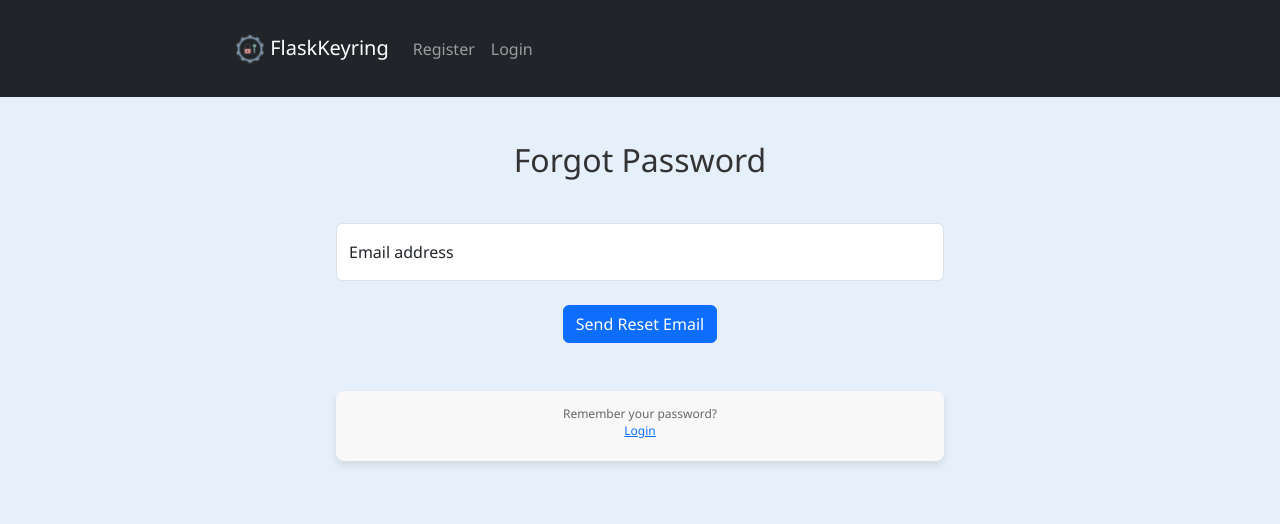
After one commit to av1155/FlaskKeyring, a Flask app: page /forgot-password in a window 1280 px wide. The commit adds this page. Shown: the top 524 px of the page. Run offline with Flask 3, Linux system fonts and the light colour scheme.

Commit message:
(feat): actually got it working?? krzy!!

```diff
--- a/app.py
+++ b/app.py
@@ -1,13 +1,18 @@
 import os
 
+from dotenv import load_dotenv
 from flask import Flask
 from flask_login import LoginManager
 
 from application.models.user import User
-from application.utils.extensions import db
+from application.utils import config
+from application.utils.extensions import db, mail
 from application.views.auth import auth
 from application.views.main import main
 from flask_session import Session
+
+# Load environment variables
+load_dotenv()
 
 # Get the current directory where app.py is located
 current_directory = os.path.dirname(os.path.abspath(__file__))
@@ -20,17 +25,27 @@ database_path = os.path.join(current_directory, database_relative_path)
 
 app = Flask(__name__)
 
+# Load mail configuration from config.py
+app.config.update(
+    MAIL_SERVER=config.MAIL_SERVER,
+    MAIL_PORT=config.MAIL_PORT,
+    MAIL_USE_TLS=config.MAIL_USE_TLS,
+    MAIL_USERNAME=config.MAIL_USERNAME,
+    MAIL_PASSWORD=config.MAIL_PASSWORD,
+    MAIL_DEFAULT_SENDER=config.MAIL_DEFAULT_SENDER,
+)
+
 # Configure application
-app.config[
-    "SECRET_KEY"
-] = b"j5\x03{\xa6y\xb0|\x83:\\\x16\xdbm\xcc\xc3\x02\xd0\xbc\xeas|\xc2n"
+app.config["SECRET_KEY"] = os.getenv("FLASK_SECRET_KEY")
 app.config["SQLALCHEMY_DATABASE_URI"] = f"sqlite:///{database_path}"
 app.config["SQLALCHEMY_TRACK_MODIFICATIONS"] = False
-app.config["SESSION_TYPE"] = "filesystem"  # Server-side session type
+app.config["SESSION_TYPE"] = "filesystem"
+
 
 # Initialize extensions
 db.init_app(app)
 Session(app)
+mail.init_app(app)
 
 # Register blueprints
 app.register_blueprint(auth)
--- a/application/utils/extensions.py
+++ b/application/utils/extensions.py
@@ -1,3 +1,5 @@
+from flask_mail import Mail
 from flask_sqlalchemy import SQLAlchemy
 
 db = SQLAlchemy()
+mail = Mail()
--- a/application/views/auth.py
+++ b/application/views/auth.py
@@ -4,8 +4,7 @@ from werkzeug.security import check_password_hash, generate_password_hash
 
 from application.models.user import User
 from application.utils.extensions import db
-from application.utils.helpers import (generate_and_store_fernet_key,
-                                       is_password_complex)
+from application.utils.helpers import *
 
 auth = Blueprint("auth", __name__)
 
@@ -114,3 +113,60 @@ def change_password():
 def logout():
     logout_user()
     return redirect(url_for("auth.login"))
+
+
+@auth.route("/forgot-password", methods=["GET", "POST"])
+def forgot_password():
+    if request.method == "POST":
+        email = request.form.get("email")
+
+        # Check if the email exists in the database
+        user = User.query.filter_by(email=email).first()
+
+        if user:
+            # Generate a unique token for password reset
+            reset_token = generate_reset_token(user.id)
+
+            # Create a password reset link
+            reset_link = url_for(
+                "auth.reset_password", token=reset_token, _external=True
+            )
+
+            # Send the password reset email
+            send_password_reset_email(user.email, reset_link)
+
+            flash("Password reset email sent. Check your inbox.", "success")
+            return redirect(url_for("auth.login"))
+        else:
+            flash("Email not found. Please try again.", "error")
+
+    return render_template("forgot_password.html")
+
+
+@auth.route("/reset-password/<token>", methods=["GET", "POST"])
+def reset_password(token):
+    # Validate the reset token
+    user = validate_reset_token(token)
+
+    if not user:
+        flash("Invalid or expired token. Please request a new password reset.", "error")
+        return redirect(url_for("auth.forgot_password"))
+
+    if request.method == "POST":
+        new_password = request.form.get("new_password")
+
+        if new_password is None:
+            flash("New password is required.", "error")
+            return render_template("reset_password.html", token=token)
+
+        # Update the user's password in the database
+        user.password_hash = generate_password_hash(new_password)
+        db.session.commit()
+
+        flash(
+            "Password reset successful. You can now log in with your new password.",
+            "success",
+        )
+        return redirect(url_for("auth.login"))
+
+    return render_template("reset_password.html", token=token)
--- a/static/css/styles.css
+++ b/static/css/styles.css
@@ -73,6 +73,7 @@ h2 {
     }
 
     .login-prompt-section {
+        background-color: #f8f8f8;
         max-width: 850px;
         width: 100%;
         margin: auto;
--- /dev/null
+++ b/templates/forgot_password.html
@@ -0,0 +1,31 @@
+{% extends "layout.html" %} {% block content %}
+<h2>Forgot Password</h2>
+
+<!-- Display flash messages -->
+{% with messages = get_flashed_messages(category_filter=["error"]) %} {% if messages %}
+<div class="alert alert-danger" role="alert">{% for message in messages %} {{ message }} {% endfor %}</div>
+{% endif %} {% endwith %}
+
+<form method="post">
+    <div class="container my-4">
+        <section>
+            <div class="form-floating mb-3">
+                <input type="email" class="form-control" id="email" name="email" placeholder="Email address" required
+                    aria-label="Email" />
+                <label for="email">Email address</label>
+            </div>
+
+            <div class="text-center mt-4">
+                <button type="submit" class="btn btn-primary mb-4">Send Reset Email</button>
+            </div>
+        </section>
+
+        <div class="login-prompt-section mt-4">
+            <div class="mb-0">
+                <p class="mb-0 login-p-font-prompt">Remember your password?</p>
+                <a href="/login" class="p-0 btn btn-link login-href-font-prompt">Login</a>
+            </div>
+        </div>
+    </div>
+</form>
+{% endblock %}
```
Also changed, not shown: application/models/reset_token.py (added, +16 -0 lines), application/utils/config.py (added, +12 -0 lines), application/utils/helpers.py (+48 -0 lines), templates/reset_password.html (added, +26 -0 lines), flaskkeyring.db, 1 other file.
